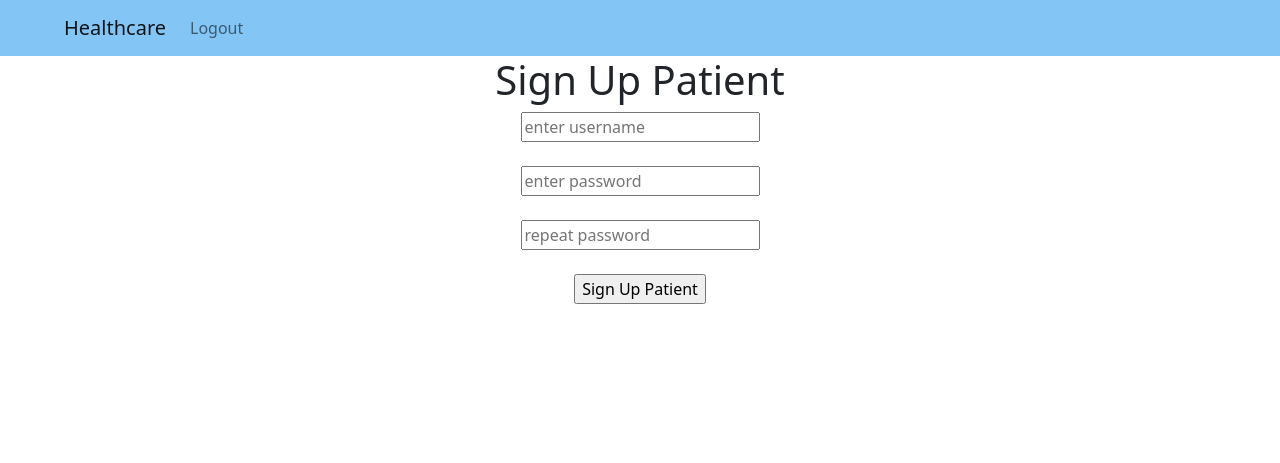
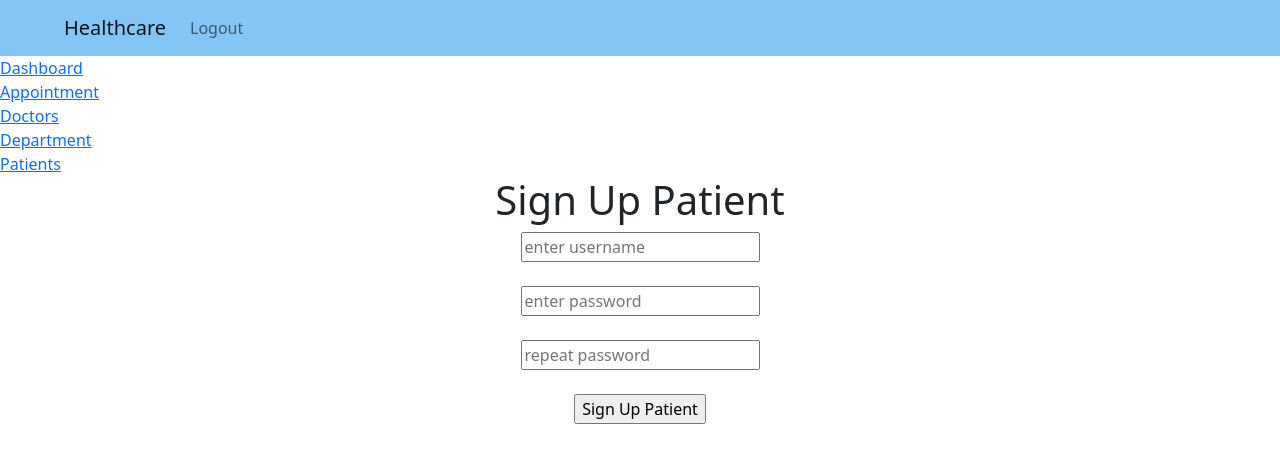
Before and after one commit to aditya172926/Electronic_health_records, a Django app: page /auth/ in a window 1280 px wide. Shown: the top 463 px of the page. Run offline with Django 4.2, Linux system fonts and the light colour scheme; a user stored in the database is signed in; some libraries are stand-ins or nearby versions.

Commit message:
base update

```diff
--- a/mp_project/logapp/static/logapp/css/style.css
+++ b/mp_project/logapp/static/logapp/css/style.css
@@ -36,3 +36,8 @@
   color: black;
   font-size: 20px;
 }
+.mybutton{
+  background-color: white;
+  color: #FA4083;
+  font-family: 'Playfair Display', serif;
+}
--- a/mp_project/logapp/templates/base.html
+++ b/mp_project/logapp/templates/base.html
@@ -46,6 +46,22 @@
 		</div>
 	</nav>
 
+	{% if user.is_authenticated %}
+	<div>
+		<a  href="#" class="mybutton"> Dashboard </a>
+	</div>
+	<div>
+		<a  href="#" class="mybutton"> Appointment </a>
+	</div>
+		<a  href="#" class="mybutton"> Doctors </a>
+	<div>
+		<a  href="#" class="mybutton"> Department </a>
+	</div>
+	<div>
+		<a  href="#" class="mybutton"> Patients</a>
+	</div>
+	{% endif %}
+
 	<center>
 		{% block content %}{% endblock %}
 	</center>
```
Also changed, not shown: mp_project/db.sqlite3.
